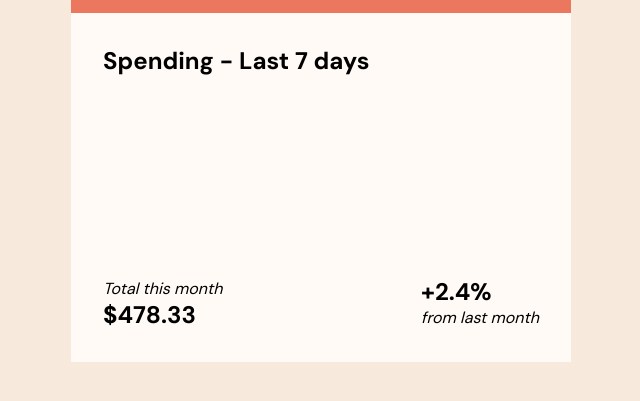
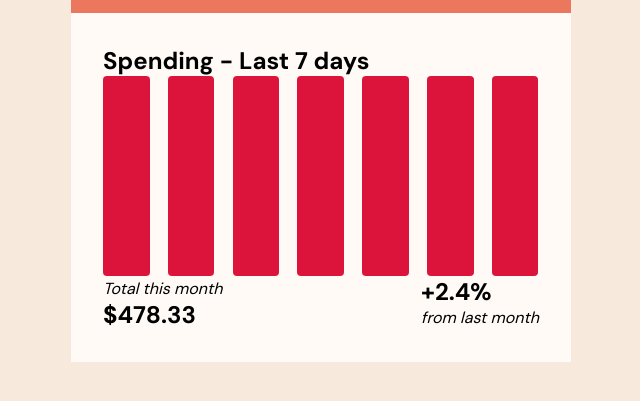
Before and after one commit to Everezze/expenses-chart_component, a plain HTML site: page index.html in a window 1280 px wide. Shown: the part 81-482 px from the top of the page, without its empty margins (319-959 px from the left). Drawn offline with Linux system fonts and the light colour scheme.

Commit message:
make graph bars growing up and not down

```diff
--- a/style.css
+++ b/style.css
@@ -44,10 +44,22 @@ span{
     text-align-last: justify;
 }
 
-.diagram *{
-    width: calc(90% / 7);
+.diagram span{
+    width: calc(75% / 7);
+    vertical-align: bottom;
+    background: crimson;
+    height:100%;
+    border-radius: .25rem;
 }
 
 .diagram{
     height:200px;
 }
+
+.diagram::after{
+    content:"";
+    height:100%;
+    display: inline-block;
+    vertical-align: bottom;
+    margin-right: calc(28% / -7);
+}
```
